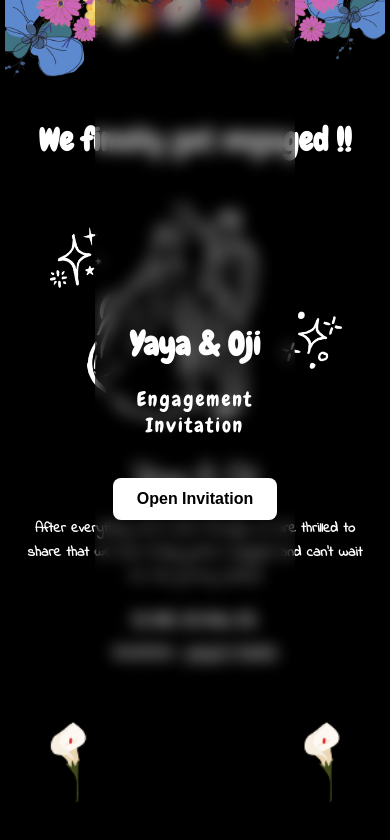
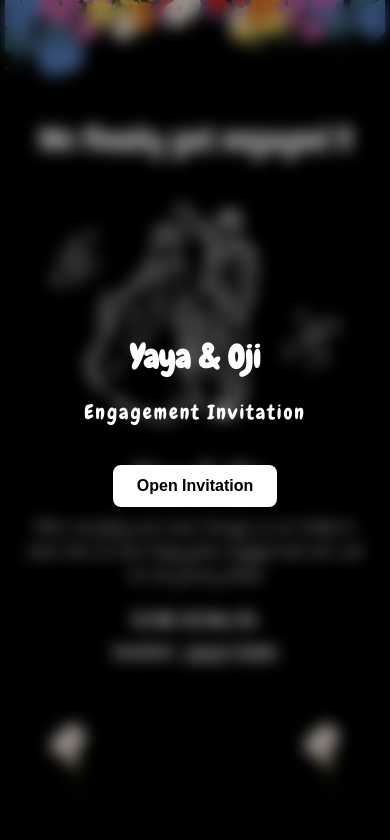
Before and after one commit to ivandorohsandi/just-invitation, a plain HTML site: page index.html in a window 390 px wide. Drawn offline with Linux system fonts and the light colour scheme.

Commit message:
tambah media screen

```diff
--- a/css/style.css
+++ b/css/style.css
@@ -172,6 +172,6 @@ h1 {
         width: 35%;
     }
     #popup{
-        width: 200px
+        width: 100%
     }
 }
```
